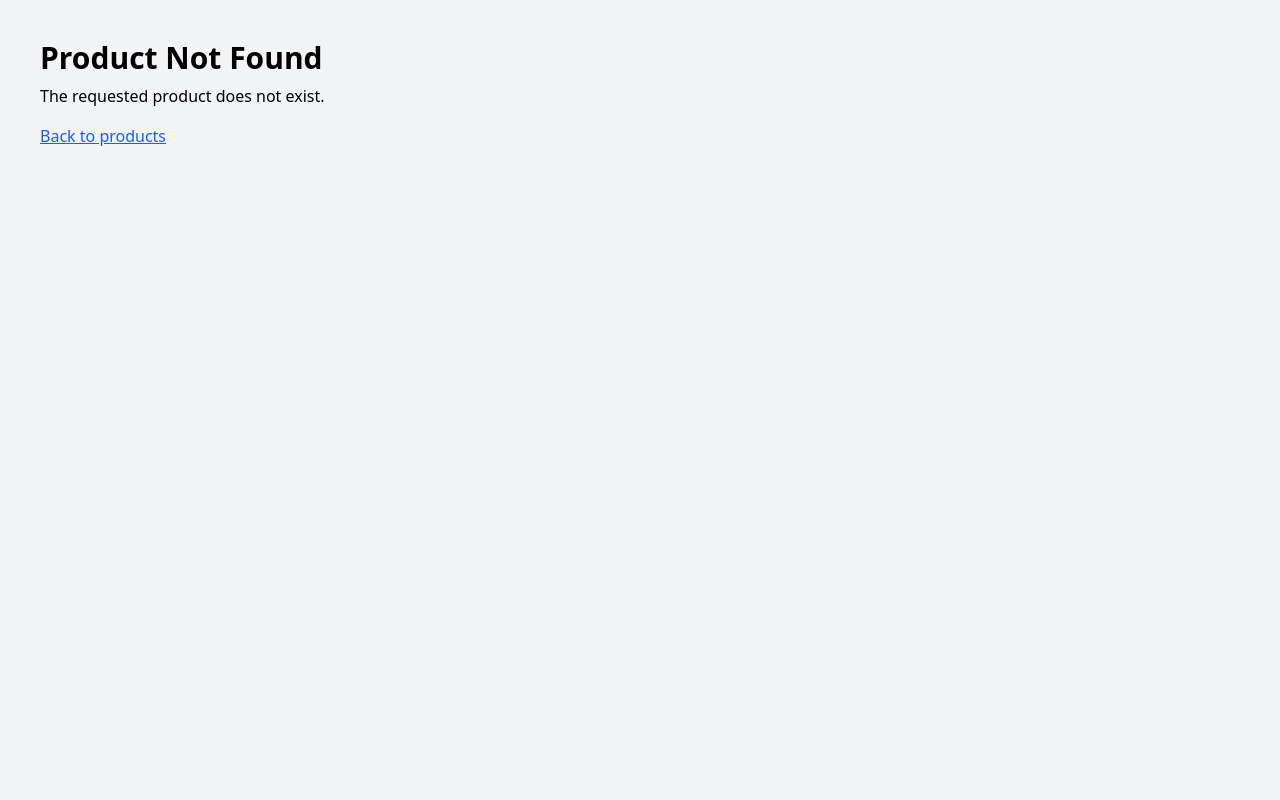
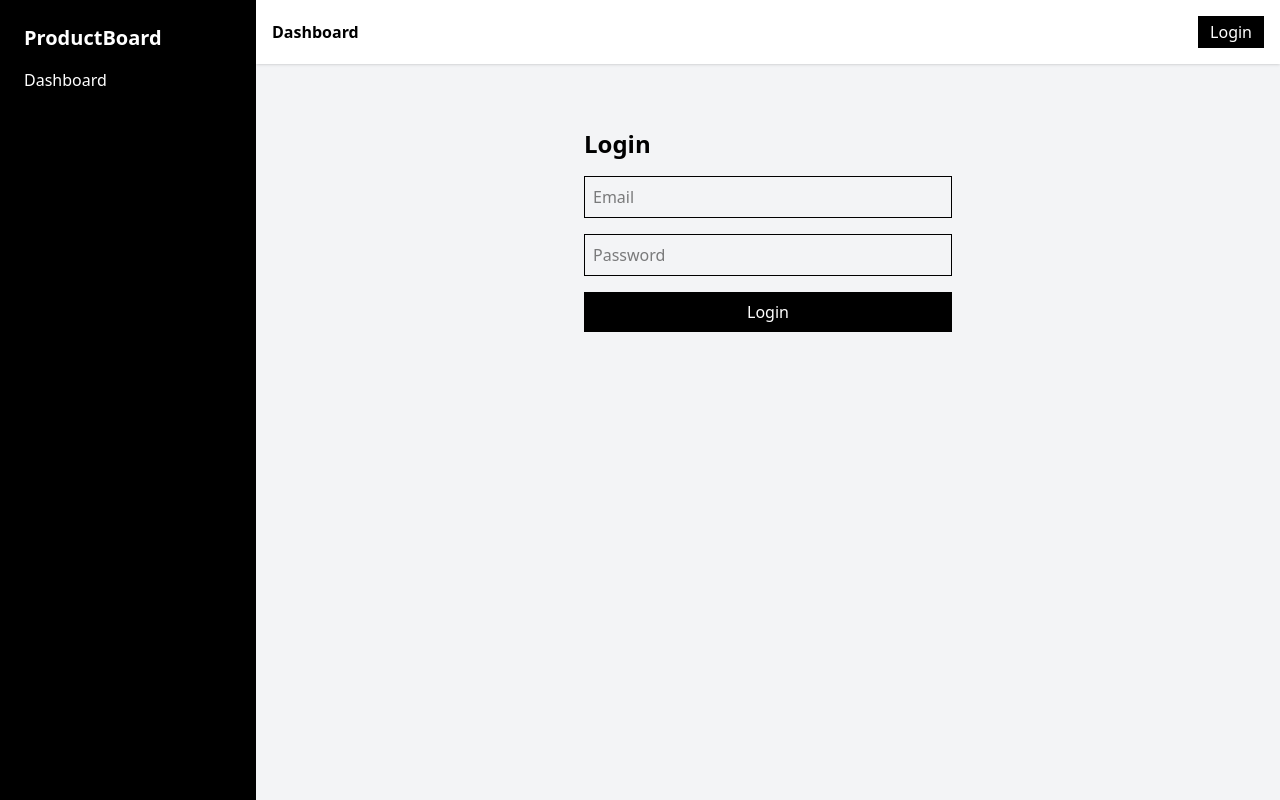
Before and after one commit to sara-trueigtech/product-board, a Next.js app: page /login in a window 1280 px wide. Before the commit this address had no page. Built offline with nearby package versions, Linux system fonts and the light colour scheme.

Commit message:
feat: added login/logout functionality with protected routing

```diff
--- a/src/app/dashboard/layout.js
+++ b/src/app/dashboard/layout.js
@@ -6,13 +6,15 @@ import Sidebar from "@/components/layout/sidebar";
 
 export default function DashboardLayout({ children }) {
   return (
-    <div className="flex min-h-screen">
-      <Sidebar />
+    // <div className="flex min-h-screen">
+    //   <Sidebar />
 
-      <div className="flex-1">
-        <Header />
-        <main className="p-6">{children}</main>
-      </div>
-    </div>
+    //   <div className="flex-1">
+    //     <Header />
+    //   </div>
+    // </div>
+    <>
+    <main className="p-6">{children}</main>
+    </>
   );
 }
--- a/src/app/dashboard/page.js
+++ b/src/app/dashboard/page.js
@@ -1,8 +1,7 @@
-export default function DashboardPage() {
+export default function Dashboard() {
   return (
     <div>
       <h2 className="text-2xl font-bold">Dashboard</h2>
-      <p>Welcome to the dashboard layout.</p>
     </div>
   );
 }
--- a/src/app/layout.js
+++ b/src/app/layout.js
@@ -1,5 +1,7 @@
 
+import Sidebar from "@/components/layout/sidebar";
 import "./globals.css";
+import Header from "@/components/layout/header";
 
 export const metadata = {
   title: "ProductBoard",
@@ -12,7 +14,14 @@ export default function RootLayout({ children }) {
     <html lang="en">
       <body
         className="bg-gray-100 min-h-screen">
-        {children}
+        <div className="flex min-h-screen">
+              <Sidebar />
+
+              <div className="flex-1">
+                <Header />
+                <main className="p-6">{children}</main>
+              </div>
+            </div>
       </body>
     </html>
   );
--- /dev/null
+++ b/src/app/login/page.js
@@ -0,0 +1,34 @@
+"use client";
+
+import { loginToken } from "@/utils";
+import { useRouter } from "next/navigation";
+
+export default function LoginPage() {
+  const router = useRouter();
+
+  function handleLogin(e) {
+    e.preventDefault();
+
+    loginToken();
+    router.push("/dashboard");
+  }
+
+  return (
+    <div className="p-10 max-w-md mx-auto">
+      <h1 className="text-2xl font-bold mb-4">Login</h1>
+
+      <form onSubmit={handleLogin} className="space-y-4">
+        <input className="border p-2 w-full" placeholder="Email" />
+        <input
+          type="password"
+          className="border p-2 w-full"
+          placeholder="Password"
+        />
+
+        <button className="bg-black text-white px-4 py-2 w-full">
+          Login
+        </button>
+      </form>
+    </div>
+  );
+}
--- a/src/app/page.js
+++ b/src/app/page.js
@@ -4,7 +4,6 @@ export default function Home() {
   return (
    <main className="p-10">
       <h1 className="text-3xl font-bold">Home Page</h1>
-      <p>This page does NOT use dashboard layout</p>
     </main>
   );
 }
--- a/src/app/products/page.js
+++ b/src/app/products/page.js
@@ -1,6 +1,6 @@
 export const metadata = {
   title: "Products",
-  description: "Browse all products available in ProductBoard",
+  description: "explore products",
 };
 
 export const revalidate = 10;
@@ -17,9 +17,11 @@ export default async function ProductsPage() {
       <h2 className="text-2xl font-bold">Products</h2>
 
       <ul className="mt-4 space-y-2">
-        {products.map((p) => (
-          <li key={p.id}>{p.name}</li>
-        ))}
+        {products.map((p) => {
+          return (<li key={p.id}>{p.title}</li>)
+        }
+
+        )}
       </ul>
     </div>
   );
--- a/src/components/layout/header/index.js
+++ b/src/components/layout/header/index.js
@@ -1,9 +1,42 @@
 "use client";
 
+import { logoutToken, getToken, loginToken } from "@/utils";
+import { useRouter, usePathname } from "next/navigation";
+import { useEffect, useState } from "react";
+
 export default function Header() {
+  const router = useRouter();
+  const pathname = usePathname();
+  const [isLoggedIn, setIsLoggedIn] = useState(false);
+
+  useEffect(() => {
+    const token = getToken();
+    setIsLoggedIn(!!token);
+  }, [pathname]);
+
+  function logout() {
+    logoutToken();
+    window.location.href = "/login";
+  }
+
+  function handleLogin() {
+    loginToken();
+    window.location.href = "/dashboard";
+  }
+
   return (
-    <header className="bg-white shadow p-4">
+    <header className="bg-white shadow p-4 flex justify-between items-center">
       <h1 className="font-semibold">Dashboard</h1>
+
+      {isLoggedIn ? (
+        <button onClick={logout} className="bg-red-500 text-white px-3 py-1">
+          Logout
+        </button>
+      ) : (
+        <button onClick={handleLogin} className="bg-black text-white px-3 py-1">
+          Login
+        </button>
+      )}
     </header>
   );
 }
--- a/src/components/layout/sidebar/index.js
+++ b/src/components/layout/sidebar/index.js
@@ -1,14 +1,26 @@
 "use client";
 
+import { getToken } from "@/utils";
 import Link from "next/link";
+import { usePathname } from "next/navigation";
+import { useEffect, useState } from "react";
 
 export default function Sidebar() {
+  const pathname = usePathname();
+  const [isLoggedIn, setIsLoggedIn] = useState(false);
+
+  useEffect(() => {
+    const token = getToken();
+    setIsLoggedIn(!!token);
+  }, [pathname]);
+
   return (
     <aside className="w-64 bg-black text-white p-6 space-y-4">
       <h2 className="text-xl font-bold">ProductBoard</h2>
 
       <nav className="flex flex-col gap-3">
         <Link href="/dashboard">Dashboard</Link>
+        {isLoggedIn ? <Link href="/products">Products</Link> : ""}
       </nav>
     </aside>
   );
--- /dev/null
+++ b/src/proxy.js
@@ -0,0 +1,19 @@
+import { NextResponse } from "next/server";
+
+export function proxy(request) {
+  const token = request.cookies.get("access-token")?.value;
+
+  const isProtected =
+    request.nextUrl.pathname.startsWith("/dashboard") ||
+    request.nextUrl.pathname.startsWith("/products");
+
+  if (isProtected && token !== "logged-in") {
+    return NextResponse.redirect(new URL("/login", request.url));
+  }
+
+  return NextResponse.next();
+}
+
+export const config = {
+  matcher: ["/dashboard/:path*", "/products/:path*"],
+};
--- /dev/null
+++ b/src/utils/index.js
@@ -0,0 +1,16 @@
+export function loginToken() {
+  localStorage.setItem("access-token", "logged-in");
+
+  document.cookie = "access-token=logged-in; path=/";
+}
+
+export function logoutToken() {
+  localStorage.removeItem("access-token");
+
+  document.cookie =
+    "access-token=; path=/; expires=Thu, 01 Jan 1970 00:00:00 UTC;";
+}
+
+export function getToken() {
+  return localStorage.getItem("access-token");
+}
```
